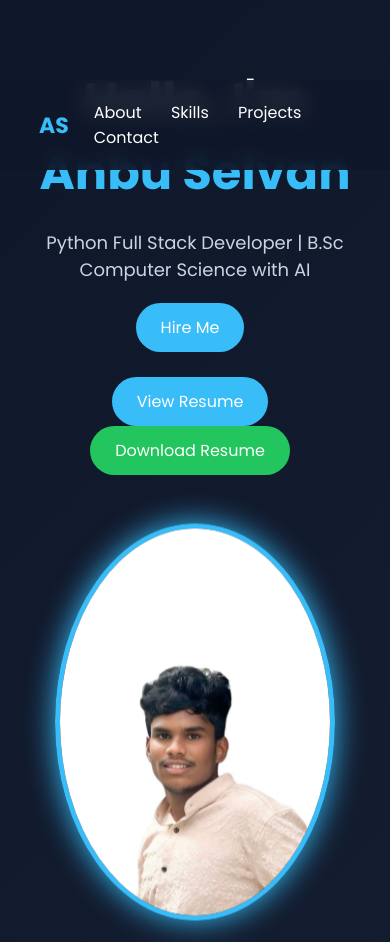
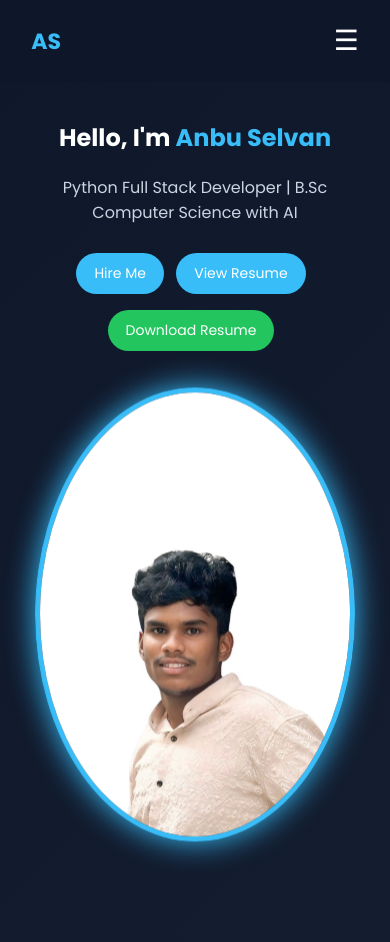
Before and after one commit to anbuselvanboominathan-rgb/portfolio, a plain HTML site: page index.html in a window 390 px wide. Shown: the top 942 px of the page. Drawn offline with Linux system fonts and the light colour scheme.

Commit message:
Update index.html

```diff
--- a/index.html
+++ b/index.html
@@ -21,14 +21,15 @@ body{
     color:white;
 }
 
+
 header{
     display:flex;
     justify-content:space-between;
     align-items:center;
-    padding:20px 10%;
+    padding:20px 8%;
     position:fixed;
     width:100%;
-    background:rgba(15,23,42,0.9);
+    background:rgba(15,23,42,0.95);
     backdrop-filter:blur(10px);
     z-index:1000;
 }
@@ -37,6 +38,11 @@ header{
     font-size:22px;
     font-weight:700;
     color:#38bdf8;
+}
+
+/* NAV */
+nav{
+    display:flex;
 }
 
 nav a{
@@ -51,13 +57,27 @@ nav a:hover{
     color:#38bdf8;
 }
 
+/* HAMBURGER */
+.menu-toggle{
+    display:none;
+    font-size:28px;
+    cursor:pointer;
+}
+
+
 .hero{
-    height:100vh;
+    min-height:100vh;
     display:flex;
     justify-content:center;
     align-items:center;
-    padding:0 10%;
+    padding:120px 8% 60px;
     gap:60px;
+    flex-wrap:wrap;
+}
+
+.hero-text{
+    flex:1;
+    min-width:280px;
 }
 
 .hero-text h1{
@@ -82,7 +102,7 @@ nav a:hover{
     text-decoration:none;
     border-radius:30px;
     transition:0.3s;
-    margin-right:10px;
+    margin:8px 8px 8px 0;
 }
 
 .btn:hover{
@@ -98,8 +118,16 @@ nav a:hover{
     background:#16a34a;
 }
 
+.hero-img{
+    flex:1;
+    text-align:center;
+    min-width:250px;
+}
+
 .hero-img img{
-    width:280px;
+    max-width:320px;
+    width:100%;
+    height:auto;
     border-radius:50%;
     border:5px solid #38bdf8;
     box-shadow:0 0 30px #38bdf8;
@@ -111,8 +139,9 @@ nav a:hover{
     50%{transform:translateY(-15px);}
 }
 
+/* ================= SECTIONS ================= */
 section{
-    padding:100px 10%;
+    padding:100px 8%;
 }
 
 .section-title{
@@ -150,17 +179,80 @@ footer{
     text-align:center;
     padding:20px;
     background:#0f172a;
-    margin-top:40px;
     color:#94a3b8;
 }
 
+/* ================= RESPONSIVE ================= */
+
+/* Large Tablets */
+@media(max-width:1024px){
+    .hero-text h1{
+        font-size:38px;
+    }
+}
+
+/* Tablets */
 @media(max-width:768px){
+
+    .menu-toggle{
+        display:block;
+    }
+
+    nav{
+        position:absolute;
+        top:70px;
+        right:0;
+        background:#0f172a;
+        flex-direction:column;
+        width:200px;
+        text-align:center;
+        display:none;
+        padding:20px 0;
+    }
+
+    nav a{
+        margin:15px 0;
+    }
+
+    nav.active{
+        display:flex;
+    }
+
     .hero{
         flex-direction:column;
         text-align:center;
-        margin-top:80px;
+        gap:40px;
+    }
+
+    .hero-text h1{
+        font-size:32px;
+    }
+
+    .hero-text p{
+        font-size:16px;
+    }
+
+    section{
+        padding:80px 6%;
     }
 }
+
+/* Small Mobiles */
+@media(max-width:480px){
+    .hero-text h1{
+        font-size:24px;
+    }
+
+    .section-title{
+        font-size:24px;
+    }
+
+    .btn{
+        padding:10px 18px;
+        font-size:14px;
+    }
+}
+
 </style>
 </head>
 
@@ -168,7 +260,10 @@ footer{
 
 <header>
     <div class="logo">AS</div>
-    <nav>
+
+    <div class="menu-toggle" onclick="toggleMenu()">☰</div>
+
+    <nav id="navMenu">
         <a href="#about">About</a>
         <a href="#skills">Skills</a>
         <a href="#projects">Projects</a>
@@ -182,7 +277,6 @@ footer{
         <p>Python Full Stack Developer | B.Sc Computer Science with AI</p>
 
         <a href="#contact" class="btn">Hire Me</a>
-        <br><br>
 
         <a href="AnbuselvanResume.pdf" target="_blank" class="btn">
             View Resume
@@ -253,5 +347,11 @@ footer{
     © 2026 Anbu Selvan B | Designed with ❤️
 </footer> -->
 
+<script>
+function toggleMenu(){
+    document.getElementById("navMenu").classList.toggle("active");
+}
+</script>
+
 </body>
 </html>
```
